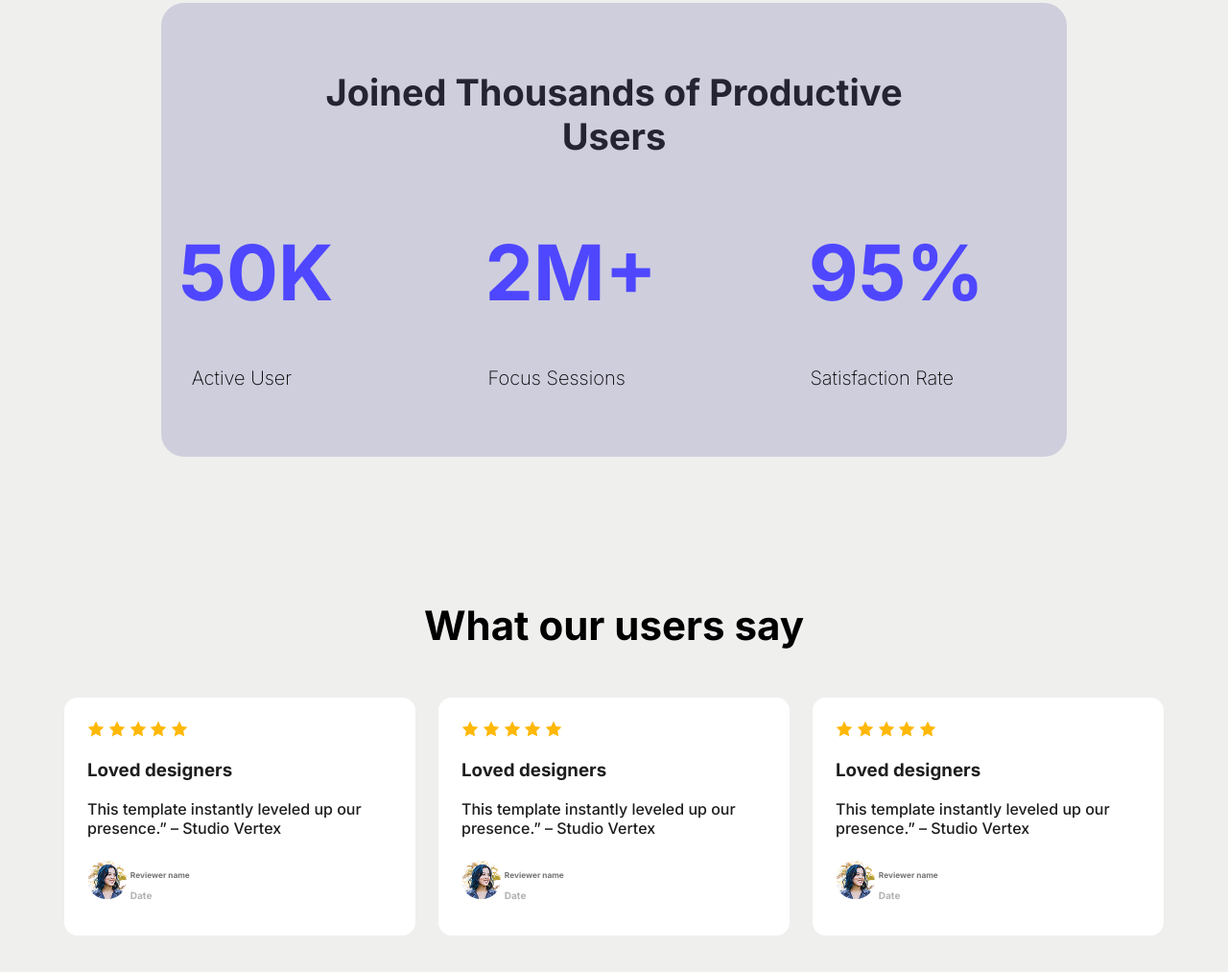
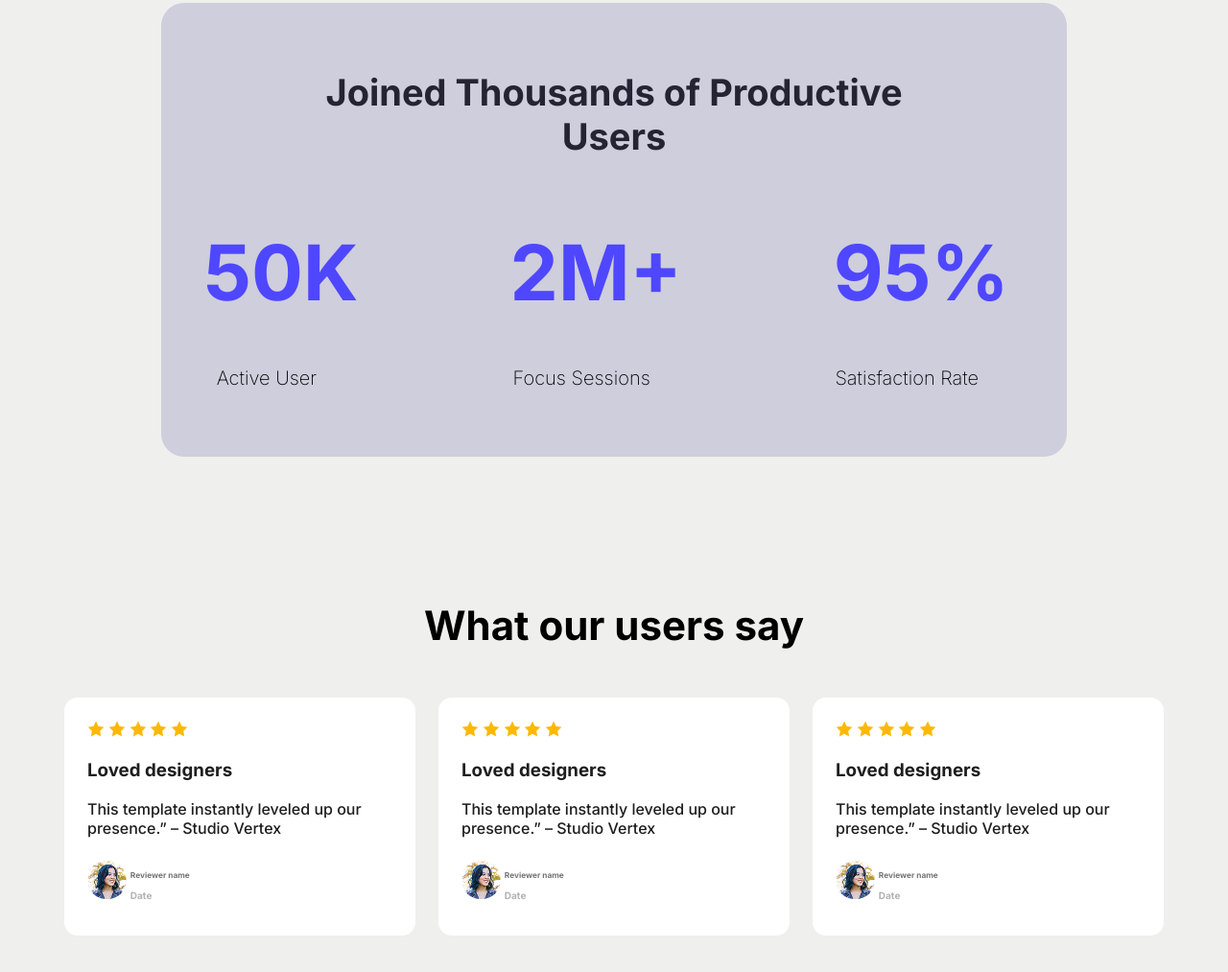
Before and after one commit to Sahruk-alam/solve-assignment-1, a plain HTML site: page index.html in a window 1280 px wide. Shown: the part 1251-2264 px from the top of the page at 96% size. Drawn offline with Linux system fonts and the light colour scheme.

Commit message:
productive padding

```diff
--- a/styles.css
+++ b/styles.css
@@ -72,7 +72,7 @@ margin-right: 220px;
 .productive{
     display: flex;
     justify-content: center;
-    padding-left: 90px;
+    padding-left: 142px;
 
 }
 .title{
```
